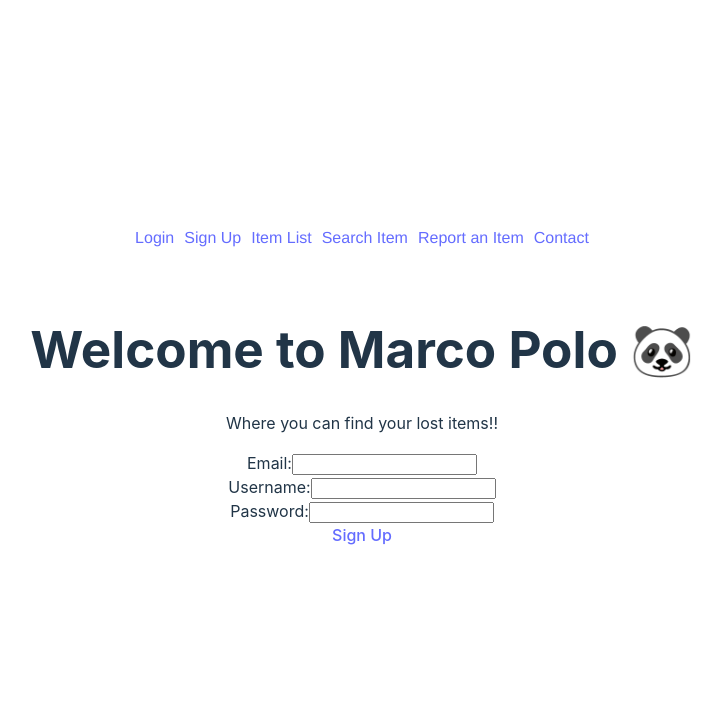
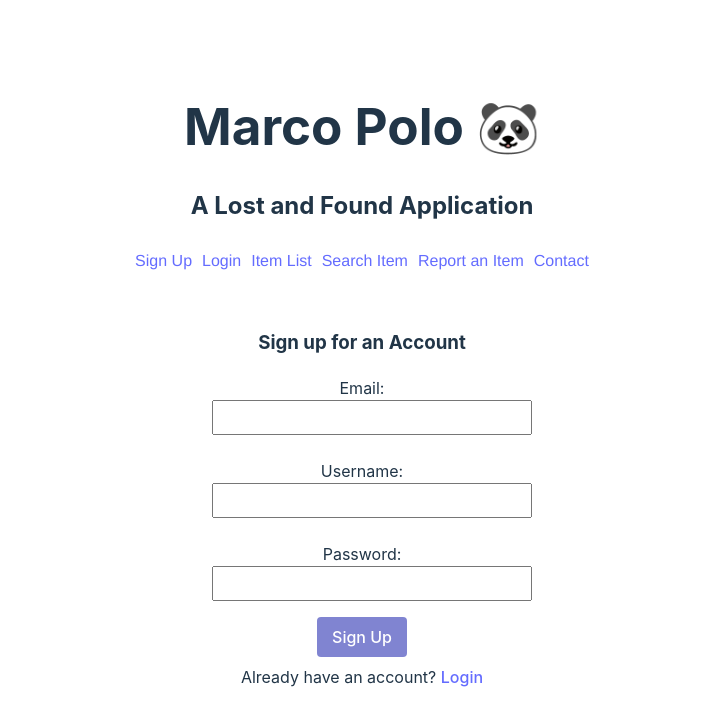
Before and after one commit to kevindimayuga/marco-polo, a React (Vite) app in the folder client/: page /signupform in a window 1280 px wide. Shown: the top 726 px of the page, without its empty margins (278-1000 px from the left). Built offline with nearby package versions, Linux system fonts and the light colour scheme.

Commit message:
added css for each page, added a header component to our app

```diff
--- a/client/src/App.css
+++ b/client/src/App.css
@@ -66,3 +66,96 @@
 .item-location {
   color: #007bff;
 }
+
+.signup-form {
+  max-width: 300px;
+  margin: auto;
+}
+
+.signup-label {
+  display: block;
+}
+
+.signup-input {
+  width: 100%;
+  padding: 8px;
+}
+
+.signup-ahref {
+  background-color: #4147bbaa;
+  color: white;
+  padding: 10px 15px;
+  border: none;
+  border-radius: 4px;
+  cursor: pointer;
+}
+
+.login-form {
+  max-width: 300px;
+  margin: auto;
+}
+
+.login-label {
+  display: block;
+}
+
+.login-input {
+  width: 100%;
+  padding: 8px;
+}
+
+.login-ahref {
+  background-color: #4147bbaa;
+  color: white;
+  padding: 10px 15px;
+  border: none;
+  border-radius: 4px;
+  cursor: pointer;
+}
+
+.search-form {
+  max-width: 300px;
+  margin: auto;
+}
+
+.search-label {
+  display: block;
+}
+
+.search-input {
+  width: 100%;
+  padding: 8px;
+}
+
+.search-button {
+  background-color: #4147bbaa;
+  color: white;
+  padding: 10px 15px;
+  border: none;
+  border-radius: 4px;
+  cursor: pointer;
+}
+
+.report-form {
+  max-width: 300px;
+  margin: auto;
+}
+
+.report-label {
+  display: block;
+}
+
+.report-input {
+  width: 100%;
+  padding: 8px;
+}
+
+.report-button {
+  background-color: #4147bbaa;
+  color: white;
+  padding: 10px 15px;
+  margin-top: 15px;
+  border: none;
+  border-radius: 4px;
+  cursor: pointer;
+}
--- a/client/src/App.jsx
+++ b/client/src/App.jsx
@@ -6,6 +6,7 @@ import { ApolloClient, ApolloProvider, InMemoryCache, createHttpLink } from '@ap
 import { setContext } from '@apollo/client/link/context';
 import { Outlet } from 'react-router-dom';
 
+import Header from './components/Header';
 import NavBar from './components/NavBar';
 import ItemList from './components/ItemList';
 import LoginForm from './components/LoginForm';
@@ -40,6 +41,7 @@ function App() {
   return (
     <ApolloProvider client={client}>
       <div>
+        <Header />
         <NavBar />
         {/* <ItemList />
         <LoginForm />
--- a/client/src/components/FoundItemForm.jsx
+++ b/client/src/components/FoundItemForm.jsx
@@ -51,10 +51,11 @@ const FoundItemForm = () => {
     return (
         <div>
             <h2>Report a Found Item</h2>
-            <form onSubmit={handleFoundItemSubmit}>
-                <label>
+            <form className="report-form" onSubmit={handleFoundItemSubmit}>
+                <label className="report-label">
                     Category:
                     <input
+                        className="report-input"
                         type="text"
                         value={category}
                         onChange={(e) => setCategory(e.target.value)}
@@ -63,9 +64,10 @@ const FoundItemForm = () => {
                 </label>
                 <br />
 
-                <label>
+                <label className="report-label">
                     Item Name:
                     <input
+                        className="report-input"
                         type="text"
                         value={itemName}
                         onChange={(e) => setItemName(e.target.value)}
@@ -74,9 +76,10 @@ const FoundItemForm = () => {
                 </label>
                 <br />
 
-                <label>
+                <label className="report-label">
                     Description:
-                    <textarea
+                    <input
+                        className="report-input"
                         value={description}
                         onChange={(e) => setDescription(e.target.value)}
                         required
@@ -84,9 +87,10 @@ const FoundItemForm = () => {
                 </label>
                 <br />
 
-                <label>
+                <label className="report-label">
                     Location:
                     <input
+                        className="report-input"
                         type="text"
                         value={location}
                         onChange={(e) => setLocation(e.target.value)}
@@ -95,9 +99,10 @@ const FoundItemForm = () => {
                 </label>
                 <br />
 
-                <label>
+                <label className="report-label">
                     Date Found:
                     <input
+                        className="report-input"
                         type="date"
                         value={dateFound}
                         onChange={(e) => setDateFound(e.target.value)}
@@ -106,9 +111,10 @@ const FoundItemForm = () => {
                 </label>
                 <br />
 
-                <label>
+                <label className="report-label">
                     Contact Name:
                     <input
+                        className="report-input"
                         type="text"
                         value={contactName}
                         onChange={(e) => setContactName(e.target.value)}
@@ -120,6 +126,7 @@ const FoundItemForm = () => {
                 <label>
                     Contact Email:
                     <input
+                        className="report-input"
                         type="text"
                         value={contactEmail}
                         onChange={(e) => setContactEmail(e.target.value)}
@@ -128,7 +135,7 @@ const FoundItemForm = () => {
                 </label>
                 <br />
 
-                <button type="submit" disabled={loading}>
+                <button className="report-button" type="submit" disabled={loading}>
                     {loading ? 'Submitting...' : 'Submit Report'}
                 </button>
 
--- /dev/null
+++ b/client/src/components/Header.jsx
@@ -0,0 +1,8 @@
+export default function Header() {
+    return (
+        <div>
+            <h1>Marco Polo 🐼</h1>
+            <h2>A Lost and Found Application</h2>
+        </div>
+    );
+}
--- a/client/src/components/Home.jsx
+++ b/client/src/components/Home.jsx
@@ -4,8 +4,8 @@ const Home = () => {
     return (
         <div className="card bg-white card-rounded w-50">
         <div className="card-header bg-dark text-center">
-            <h1>Welcome to Marco Polo 🐼</h1>
-            <p>Where you can find your lost items!!</p>
+            <h1>Welcome!</h1>
+            <p>Please Signup or Login to Continue</p>
         </div>
         </div>
     );
--- a/client/src/components/LoginForm.jsx
+++ b/client/src/components/LoginForm.jsx
@@ -22,13 +22,13 @@ const LoginForm = () => {
     return (
         <div className="card bg-white card-rounded w-50">
             <div className="card-header bg-dark text-center">
-            <h1>Welcome to Marco Polo 🐼</h1>
-            <p>Where you can find your lost items!!</p>
+            <h3>Login to your Account</h3>
             </div>
-        <form onSubmit={handleSubmit}>
-            <label>
+        <form className="login-form" onSubmit={handleSubmit}>
+            <label className="login-label">
                 Email:
                 <input
+                    className="login-input"
                     type="email"
                     value={email}
                     onChange={(e) => setEmail(e.target.value)}
@@ -37,9 +37,10 @@ const LoginForm = () => {
             </label>
             <br />
 
-            <label>
+            <label className="login-label">
                 Username:
                 <input
+                    className="login-input"
                     type="text"
                     value={username}
                     onChange={(e) => setUsername(e.target.value)}
@@ -48,9 +49,10 @@ const LoginForm = () => {
             </label>
             <br />
 
-            <label>
+            <label className="login-label">
                 Password:
                 <input
+                    className="login-input"
                     type="password"
                     value={password}
                     onChange={(e) => setPassword(e.target.value)}
@@ -59,7 +61,7 @@ const LoginForm = () => {
             </label>
             <br />
 
-            <a href="/itemlist">Login</a>
+            <a href="/itemlist" className="login-ahref">Login</a>
             {/* <button type="submit">Login</button> */}
         </form>
         </div>
--- a/client/src/components/LostItemForm.jsx
+++ b/client/src/components/LostItemForm.jsx
@@ -25,45 +25,49 @@ const LostItemSearch = () => {
     };
 
     return (
-        <div>
+        <div className="search-form">
             <h2>Search for a Lost Item</h2>
-            <label>
+            <label className="search-label">
                 Category:
                 <input
+                    className="search-input"
                     type="text"
                     value={category}
                     onChange={(e) => setCategory(e.target.value)}
                 />
             </label>
             <br />
-            <label>
+            <label className="search-label">
                 Item Name:
                 <input
+                    className="search-input"
                     type="text"
                     value={itemName}
                     onChange={(e) => setItemName(e.target.value)}
                 />
             </label>
             <br />
-            <label>
+            <label className="search-label">
                 Location:
                 <input
+                    className="search-input"
                     type="text"
                     value={location}
                     onChange={(e) => setLocation(e.target.value)}
                 />
             </label>
             <br />
-            <label>
+            <label className="search-label">
                 Date Lost:
                 <input
+                    className="search-input"
                     type="date"
                     value={dateLost}
                     onChange={(e) => setDateLost(e.target.value)}
                 />
             </label>
             <br />
-            <button onClick={handleSearch}>Search</button>
+            <button className="search-button" onClick={handleSearch}>Search</button>
 
             {loading && <p>Loading...</p>}
             {error && <p>Error: {error.message}</p>}
--- a/client/src/components/Navbar.jsx
+++ b/client/src/components/Navbar.jsx
@@ -13,10 +13,10 @@ export default function Nav() {
           }}
         >
           <div style={linkStyle}>
-            <a href="/loginform">Login</a>
+            <a href="/signupform">Sign Up</a>
           </div>
           <div style={linkStyle}>
-            <a href="/signupform">Sign Up</a>
+            <a href="/loginform">Login</a>
           </div>
           <div style={linkStyle}>
             <a href="/loginform">Item List</a>
--- a/client/src/components/SignupForm.jsx
+++ b/client/src/components/SignupForm.jsx
@@ -22,13 +22,13 @@ const SignupForm = () => {
   return (
     <div className="card bg-white card-rounded w-50">
       <div className="card-header bg-dark text-center">
-        <h1>Welcome to Marco Polo 🐼</h1>
-        <p>Where you can find your lost items!!</p>
+        <h3>Sign up for an Account</h3>
       </div>
-    <form onSubmit={handleSubmit}>
-      <label>
+    <form className="signup-form" onSubmit={handleSubmit}>
+      <label className="signup-label">
         Email:
         <input
+          className="signup-input"
           type="email"
           value={email}
           onChange={(e) => setEmail(e.target.value)}
@@ -37,9 +37,10 @@ const SignupForm = () => {
       </label>
       <br />
 
-      <label>
+      <label className="signup-label">
         Username:
         <input
+          className="signup-input"
           type="text"
           value={username}
           onChange={(e) => setUsername(e.target.value)}
@@ -48,9 +49,10 @@ const SignupForm = () => {
       </label>
       <br />
 
-      <label>
+      <label className="signup-label">
         Password:
         <input
+          className="signup-input"
           type="password"
           value={password}
           onChange={(e) => setPassword(e.target.value)}
@@ -59,8 +61,12 @@ const SignupForm = () => {
       </label>
       <br />
 
-      <a href="/loginform">Sign Up</a>
+      <a href="/loginform" className="signup-ahref">Sign Up</a>
       {/* <button type="submit">Sign Up</button> */}
+
+      <p>
+        Already have an account? <a href="/loginform">Login</a>
+      </p>
     </form>
     </div>
   );
```
